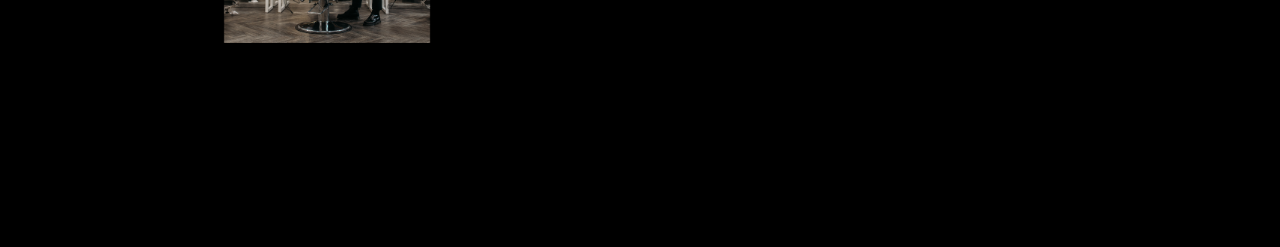
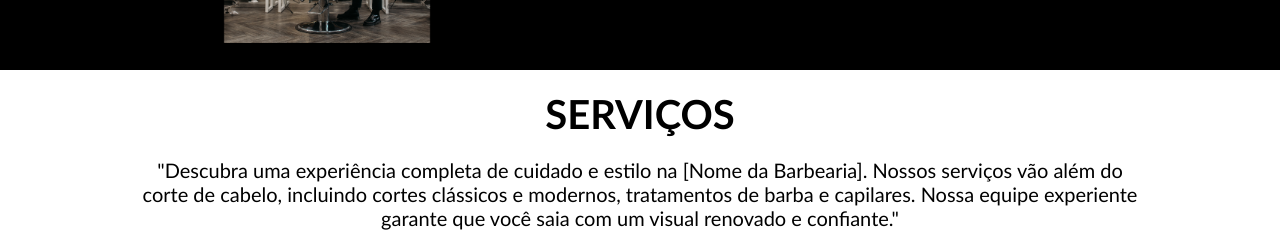
Before and after one commit to Thyale/LandingPageBarbearia, a React (Vite) app in the folder BarberLanding/: page / in a window 1280 px wide. Shown: the part 1189-1436 px from the top of the page. Before the commit the page ends 1259 px from the top, so only its background shows below. Built offline with nearby package versions, Linux system fonts and the light colour scheme.

Commit message:
Services criado

```diff
--- /dev/null
+++ b/BarberLanding/src/Components/Main/Services.jsx
@@ -0,0 +1,15 @@
+import './Services.scss'
+
+export default function Services (){
+    return(
+        <section className='Services'>
+            <h1 className='Services__title'>SERVIÇOS</h1>
+            <p className='Services__text'>"Descubra uma experiência completa de cuidado e estilo na [Nome da Barbearia]. Nossos serviços vão além do corte de cabelo, incluindo cortes clássicos e modernos, tratamentos de barba e capilares. Nossa equipe experiente garante que você saia com um visual renovado e confiante."</p>
+            <div className='Services__DivServices'>
+                <div></div>
+                <div></div>
+                <div></div>
+            </div>
+        </section>
+    )
+}
--- /dev/null
+++ b/BarberLanding/src/Components/Main/Services.scss
@@ -0,0 +1,20 @@
+@import url(../../main.scss);
+
+.Services{
+    background-color: white;
+    padding: 20px 40px;
+
+    .Services__title{
+        font-size: 40px;
+        text-align: center;
+        margin-bottom: 20px;
+    }
+
+    .Services__text{
+        font-size: 20px;
+        text-align: center;
+        margin: auto;
+        width: 100%;
+        max-width: 1000px;
+    }
+}
--- a/BarberLanding/src/main.jsx
+++ b/BarberLanding/src/main.jsx
@@ -5,11 +5,13 @@ import '../src/main.scss'
 import Top from '../src/Components/Header/Top'
 import Sobre from '../src/Components/Main/Sobre'
 import BtnWhats from './Components/IconWhats/BtnWhats'
+import Services from './Components/Main/Services'
 
 createRoot(document.getElementById('root')).render(
   <StrictMode>
     <Top/>
     <Sobre/>
     <BtnWhats/>
+    <Services/>
   </StrictMode>,
 )
```
